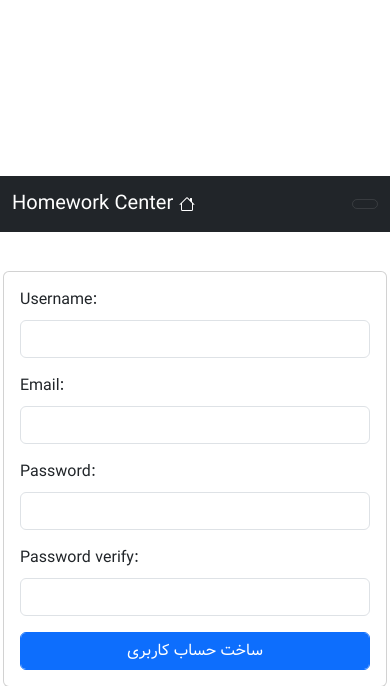
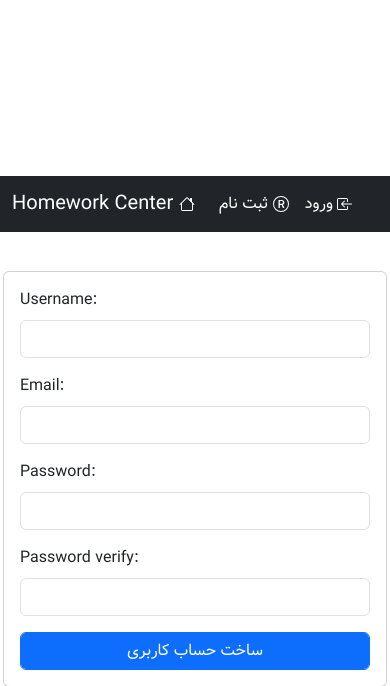
Before and after one commit to EXE88/homeworkcenter, a Django app: page /accounts/register/ in a window 390 px wide. Shown: the top 686 px of the page. Run offline with Django 4.2, Linux system fonts and the light colour scheme.

Commit message:
fix navbar bug on mobile device

```diff
--- a/templates/inc/navbar.html
+++ b/templates/inc/navbar.html
@@ -1,4 +1,4 @@
-<nav class="navbar navbar-expand-lg navbar-dark bg-dark">
+<nav class="navbar navbar-expand navbar-dark bg-dark">
     <div class="container-fluid">
         <a class="navbar-brand" href="{% url "main_page" %}">
             Homework Center
```
Also changed, not shown: db.sqlite3.
